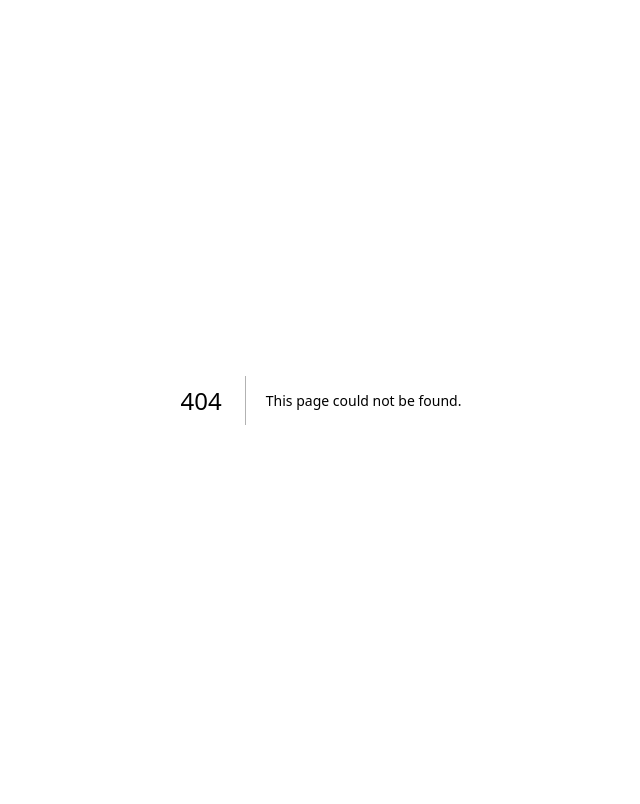
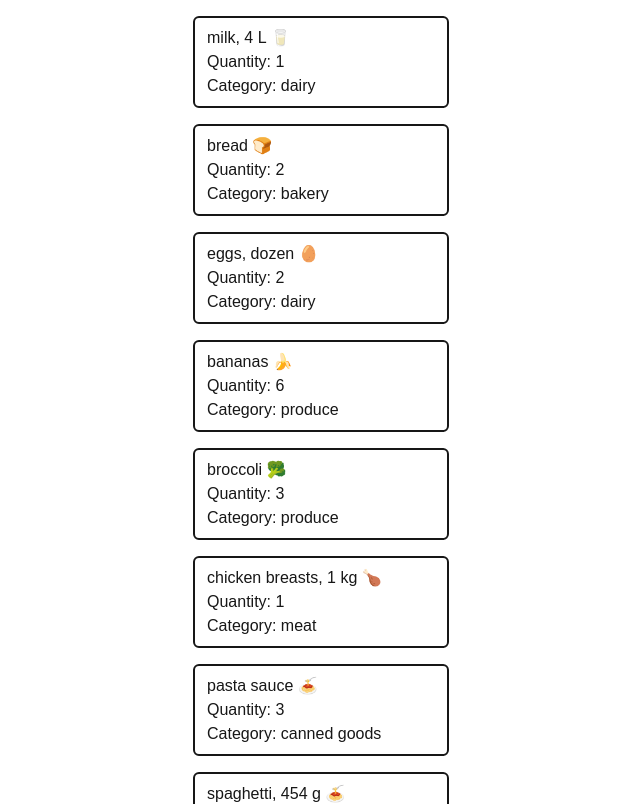
Before and after one commit to aaron-reid19/cprg306-assignments, a Next.js app: page /week-4 in a window 1280 px wide. Before the commit this address had no page. Shown: the top 804 px of the page, without its empty margins (319-959 px from the left). Built offline with nearby package versions, Linux system fonts and the light colour scheme.

Commit message:
implemented week 4 folder, with item.js, item-list.js and page.js

```diff
--- a/app/page.js
+++ b/app/page.js
@@ -10,6 +10,9 @@ export default function Home() {
     <p>
       <Link href="/week-3">Week 3 Assignment </Link>
     </p>
+    <p>
+      <Link href="/week-4">Week 4 Assignment </Link>
+    </p>
     </main>
   );
 }
--- /dev/null
+++ b/app/week-4/item-list.js
@@ -0,0 +1,17 @@
+import Item from "./item";
+import items from "./items.json";
+
+export default function ItemList() {
+  return (
+    <ul>
+      {items.map((item) => (
+        <Item
+          key={item.id}
+          name={item.name}
+          quantity={item.quantity}
+          category={item.category}
+        />
+      ))}
+    </ul>
+  );
+}
--- /dev/null
+++ b/app/week-4/item.js
@@ -0,0 +1,10 @@
+export default function Item({name, quantity, category}){
+    return(
+        <ul className="border-2 rounded-md px-3 py-2 m-4 w-64 mx-auto">
+            <li>{name}</li>
+            <li>Quantity: { quantity }</li>
+            <li>Category: { category }</li>
+        </ul>
+    )
+
+}
--- /dev/null
+++ b/app/week-4/items.json
@@ -0,0 +1,74 @@
+[
+  {
+    "id": "1h2GJKH12gkHG31h1H",
+    "name": "milk, 4 L 🥛",
+    "quantity": 1,
+    "category": "dairy"
+  },
+  {
+    "id": "2KJH3k2j3H1k2J3K1H",
+    "name": "bread 🍞",
+    "quantity": 2,
+    "category": "bakery"
+  },
+  {
+    "id": "3h2KJH3k2j3H1k2J3",
+    "name": "eggs, dozen 🥚",
+    "quantity": 2,
+    "category": "dairy"
+  },
+  {
+    "id": "4k2J3K1H2GJKH12gk",
+    "name": "bananas 🍌",
+    "quantity": 6,
+    "category": "produce"
+  },
+  {
+    "id": "5H1h1H2KJH3k2j3H",
+    "name": "broccoli 🥦",
+    "quantity": 3,
+    "category": "produce"
+  },
+  {
+    "id": "6H1k2J3K1H2GJKH1",
+    "name": "chicken breasts, 1 kg 🍗",
+    "quantity": 1,
+    "category": "meat"
+  },
+  {
+    "id": "7gkHG31h1H2KJH3k",
+    "name": "pasta sauce 🍝",
+    "quantity": 3,
+    "category": "canned goods"
+  },
+  {
+    "id": "8j3H1k2J3K1H2GJK",
+    "name": "spaghetti, 454 g 🍝",
+    "quantity": 2,
+    "category": "dry goods"
+  },
+  {
+    "id": "9H12gkHG31h1H2KJ",
+    "name": "toilet paper, 12 pack 🧻",
+    "quantity": 1,
+    "category": "household"
+  },
+  {
+    "id": "10H3k2j3H1k2J3K1",
+    "name": "paper towels, 6 pack",
+    "quantity": 1,
+    "category": "household"
+  },
+  {
+    "id": "11k2J3K1H2GJKH12",
+    "name": "dish soap 🍽️",
+    "quantity": 1,
+    "category": "household"
+  },
+  {
+    "id": "12GJKH12gkHG31h1",
+    "name": "hand soap 🧼",
+    "quantity": 4,
+    "category": "household"
+  }
+]
--- /dev/null
+++ b/app/week-4/page.js
@@ -0,0 +1,10 @@
+import ItemList from "./item-list";
+
+export default function Page(){
+    return(
+        <main>
+            <ItemList />
+        </main>
+
+    )
+}
```
